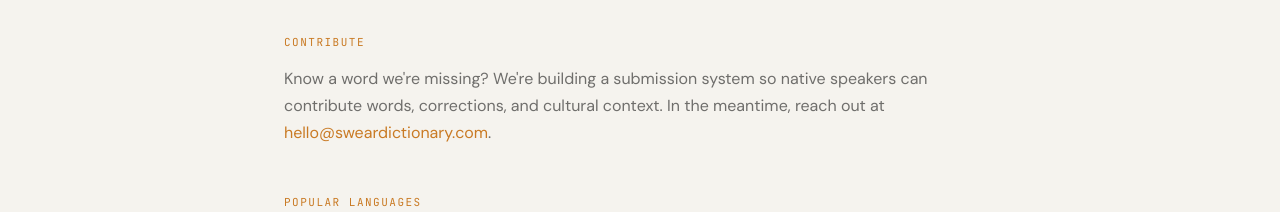
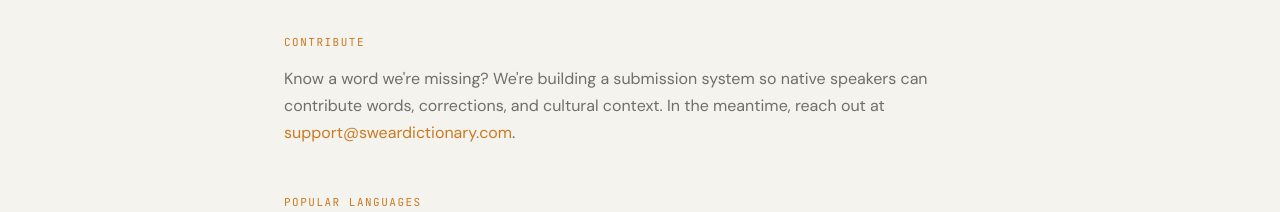
Before and after one commit to FarouqZafar/SwearDictionary, a Next.js app: page /about in a window 1280 px wide. Shown: the part 820-1032 px from the top of the page. Built offline with nearby package versions, Linux system fonts and the light colour scheme; no server answers; the database is empty.

Commit message:
posthog prod-only capture, update support email, install vercel analytics

```diff
--- a/app/about/page.tsx
+++ b/app/about/page.tsx
@@ -92,8 +92,8 @@
           Know a word we&apos;re missing? We&apos;re building a submission
           system so native speakers can contribute words, corrections, and
           cultural context. In the meantime, reach out at{" "}
-          <a href="mailto:hello@sweardictionary.com" style={{ color: "var(--accent)" }}>
-            hello@sweardictionary.com
+          <a href="mailto:support@sweardictionary.com" style={{ color: "var(--accent)" }}>
+            support@sweardictionary.com
           </a>
           .
         </p>
--- a/app/submit/page.tsx
+++ b/app/submit/page.tsx
@@ -46,7 +46,7 @@
 
       <p className="submit-contact">
         Can&apos;t wait? Email us directly at{" "}
-        <a href="mailto:hello@sweardictionary.com">hello@sweardictionary.com</a>{" "}
+        <a href="mailto:support@sweardictionary.com">support@sweardictionary.com</a>{" "}
         with the word, language, translation, and any context you can share.
       </p>
 
--- a/components/PostHogProvider.tsx
+++ b/components/PostHogProvider.tsx
@@ -10,6 +10,9 @@
       api_host: 'https://us.i.posthog.com',
       capture_pageview: true,
       capture_pageleave: true,
+      loaded: (posthog) => {
+        if (process.env.NODE_ENV !== 'production') posthog.opt_out_capturing()
+      }
     })
   }, [])
 
```
